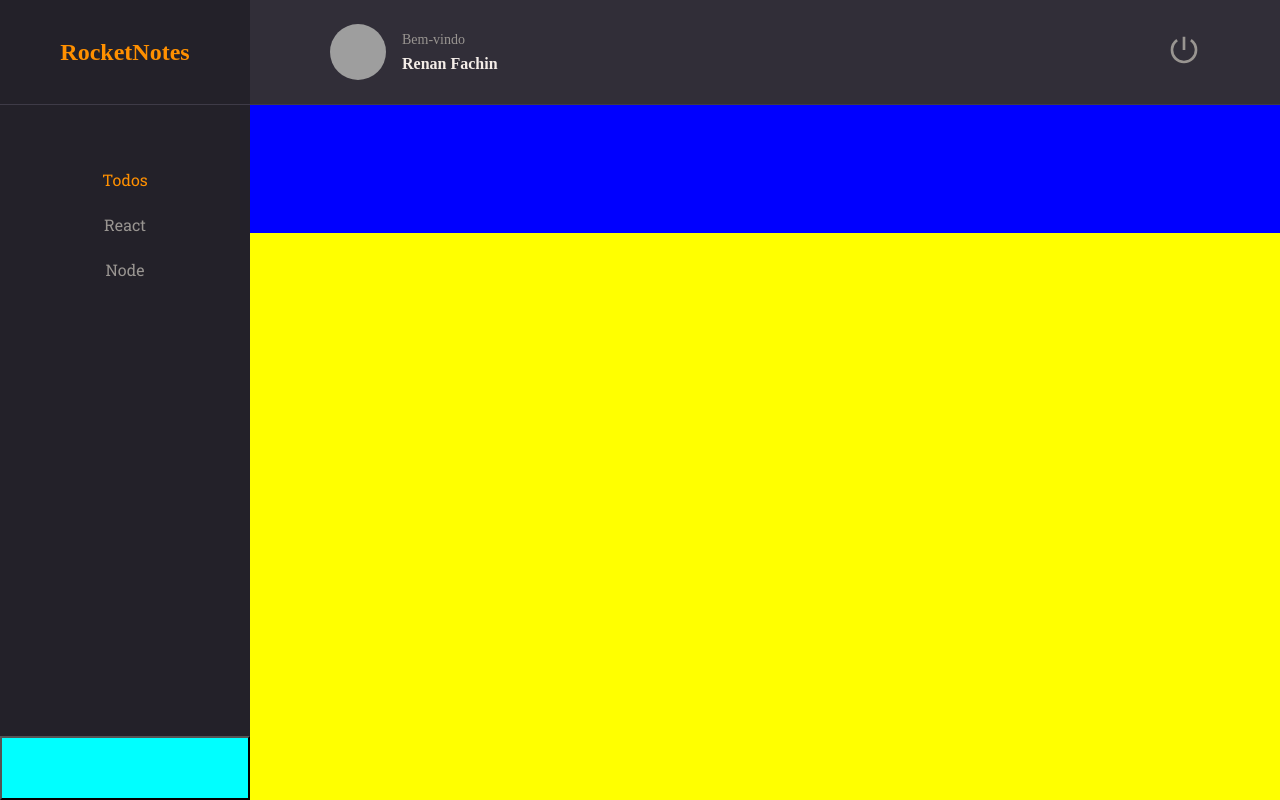
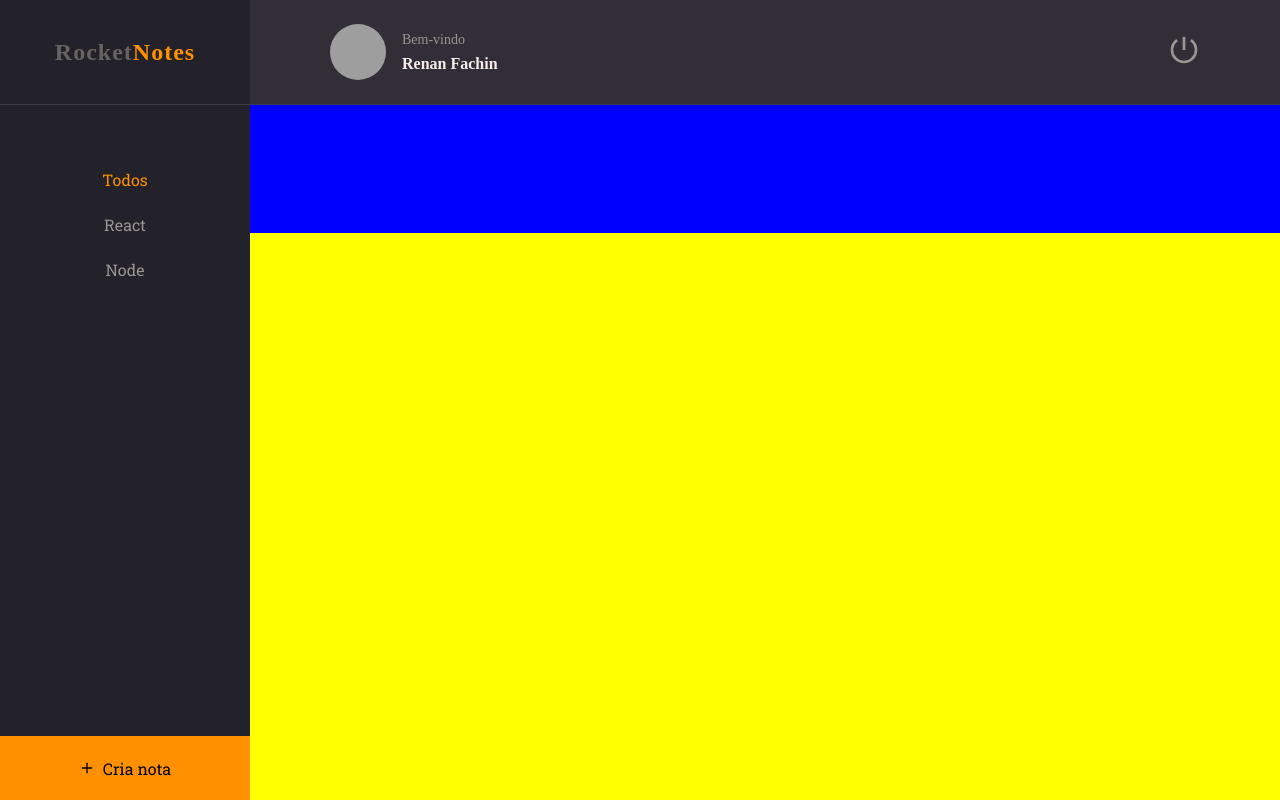
Before and after one commit to RenanFachin/RS_RocketNotesFront, a React (Vite) app: page / in a window 1280 px wide. Built offline with nearby package versions, Linux system fonts and the light colour scheme; grey boxes are pictures that could not be loaded.

Commit message:
Estilizado o botão de criar notas da página

```diff
--- a/src/pages/Home/index.jsx
+++ b/src/pages/Home/index.jsx
@@ -1,3 +1,6 @@
+// Importando um ícone
+import { FiPlus } from 'react-icons/fi'
+
 import { Container, Brand, Menu, Search, Content, NewNote } from '../Home/styles'
 
 import { Header } from '../../components/Header'
@@ -7,7 +10,7 @@ export function Home(){
     return(
         <Container>
             <Brand>
-                <h1>RocketNotes</h1>
+                <h1>Rocket<span>Notes</span></h1>
             </Brand>
 
             <Header/>
@@ -27,7 +30,8 @@ export function Home(){
             </Content>
 
             <NewNote>
-
+                <FiPlus/>
+                Cria nota
             </NewNote>
         </Container>
     )
--- a/src/pages/Home/styles.js
+++ b/src/pages/Home/styles.js
@@ -31,7 +31,12 @@ export const Brand = styled.div`
 
     > h1 {
         font-size: 24px;
-        color: ${({ theme }) => theme.COLORS.ORANGE};
+        letter-spacing: 1px;
+        color: ${({ theme }) => theme.COLORS.GRAY_300};
+
+        span{
+            color: ${({ theme }) => theme.COLORS.ORANGE};
+        }
     }
 `;
 
@@ -59,5 +64,17 @@ export const Content = styled.div`
 
 export const NewNote = styled.button`
     grid-area: newnote;
-    background: cyan;
+
+
+    background-color: ${({ theme }) => theme.COLORS.ORANGE};
+
+    border: none; // removendo as bordas do botão
+    display: flex;
+    align-items: center;
+    justify-content: center;
+
+    // acessando o svg do ícone importado
+    > svg{
+        margin-right: 8px;
+    }
 `;
```
